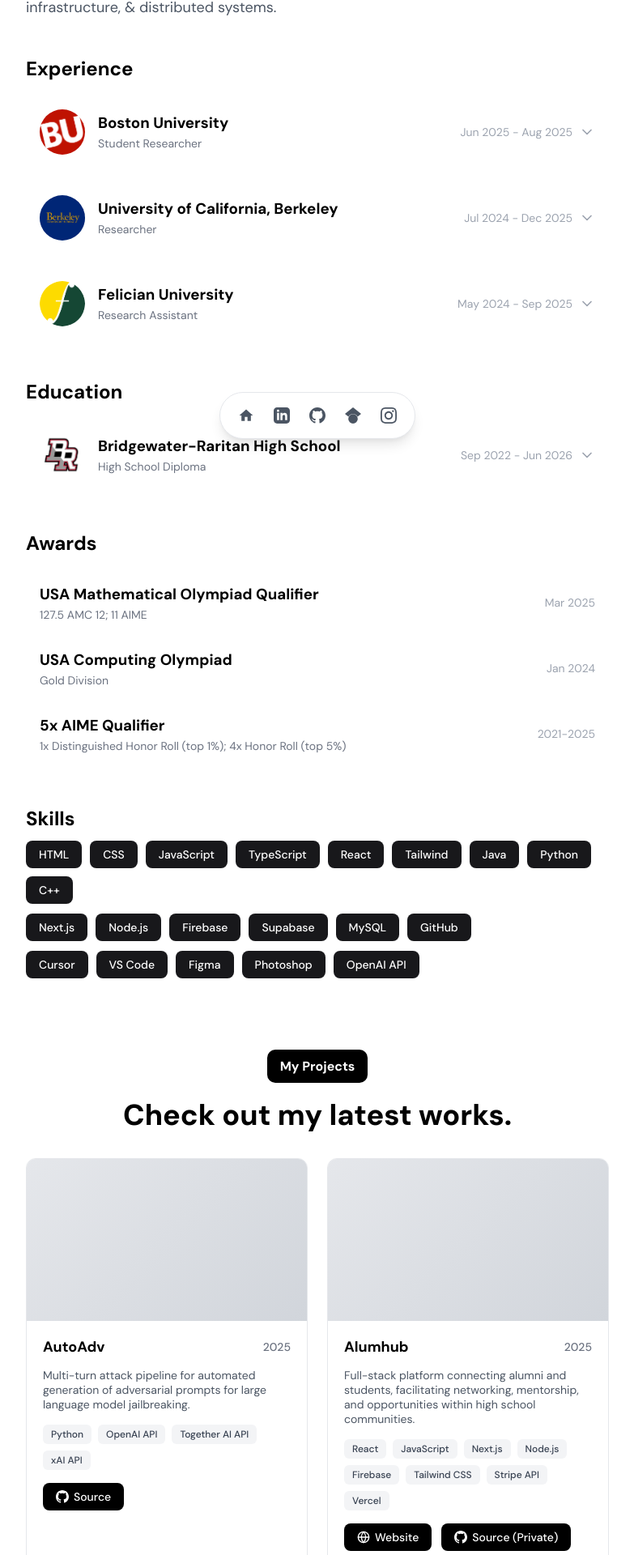
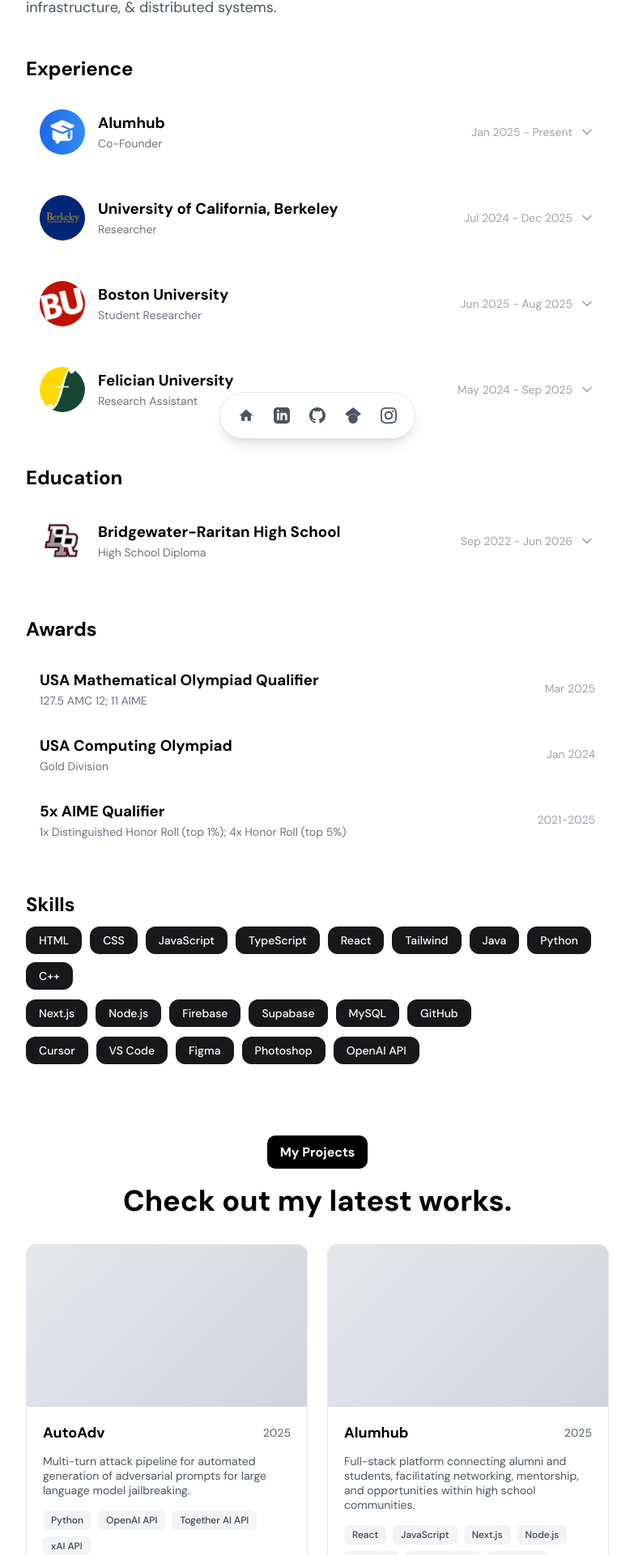
Before and after one commit to andrewzagula/personalWebsite, a Next.js app: page / in a window 1280 px wide. Shown: the part 234-2154 px from the top of the page at 81% size, without its empty margins (248-1031 px from the left). Built offline with nearby package versions, Linux system fonts and the light colour scheme.

Commit message:
added Alumhub experience

```diff
--- a/app/page.module.css
+++ b/app/page.module.css
@@ -271,7 +271,7 @@
   background-color: #18181b;
   color: white;
   padding: 8px 16px;
-  border-radius: 8px;
+  border-radius: 12px;
   font-size: 14px;
   font-weight: 500;
 }
--- a/app/page.tsx
+++ b/app/page.tsx
@@ -43,7 +43,117 @@ export default function Home() {
           <h2 className={styles.sectionTitleLarge}>Experience</h2>
 
           <div className={styles.itemList}>
-            {/* Job 1 */}
+            {/* Job 1 - Alumhub */}
+            <div className={styles.itemContainer}>
+              <div className={styles.item} onClick={() => toggleItem('work-4')}>
+                <div className={styles.itemLogo}>
+                  <Image
+                    src="/AH.png"
+                    alt="Alumhub"
+                    width={56}
+                    height={56}
+                    className={styles.itemLogoImage}
+                    quality={100}
+                    unoptimized
+                  />
+                </div>
+                <div className={styles.itemContent}>
+                  <div>
+                    <h3 className={styles.itemTitle}>Alumhub</h3>
+                    <p className={styles.itemSubtitle}>Co-Founder</p>
+                  </div>
+                  <div className={styles.itemRight}>
+                    <span className={styles.itemDate}>Jan 2025 - Present</span>
+                    <svg
+                      className={`${styles.chevron} ${expandedItems.has('work-4') ? styles.chevronExpanded : ''}`}
+                      xmlns="http://www.w3.org/2000/svg"
+                      width="20"
+                      height="20"
+                      viewBox="0 0 24 24"
+                      fill="none"
+                      stroke="currentColor"
+                      strokeWidth="2"
+                      strokeLinecap="round"
+                      strokeLinejoin="round"
+                    >
+                      <polyline points="6 9 12 15 18 9"></polyline>
+                    </svg>
+                  </div>
+                </div>
+              </div>
+              {expandedItems.has('work-4') && (
+                <div className={styles.itemDetails}>
+                  <p className={styles.itemDescription}>
+                    Students learning from alumni who've been there.
+                  </p>
+                  <a href="https://thealumhub.com" target="_blank" rel="noopener noreferrer" className={styles.arxivLink}>
+                    <svg xmlns="http://www.w3.org/2000/svg" width="14" height="14" viewBox="0 0 24 24" fill="none" stroke="currentColor" strokeWidth="2" strokeLinecap="round" strokeLinejoin="round">
+                      <path d="M18 13v6a2 2 0 0 1-2 2H5a2 2 0 0 1-2-2V8a2 2 0 0 1 2-2h6"></path>
+                      <polyline points="15 3 21 3 21 9"></polyline>
+                      <line x1="10" y1="14" x2="21" y2="3"></line>
+                    </svg>
+                    Website
+                  </a>
+                </div>
+              )}
+            </div>
+
+            {/* Job 2 - UC Berkeley */}
+            <div className={styles.itemContainer}>
+              <div className={styles.item} onClick={() => toggleItem('work-2')}>
+                <div className={styles.itemLogo}>
+                  <Image
+                    src="/UCB.png"
+                    alt="UC Berkeley"
+                    width={56}
+                    height={56}
+                    className={styles.itemLogoImage}
+                    quality={100}
+                    unoptimized
+                  />
+                </div>
+                <div className={styles.itemContent}>
+                  <div>
+                    <h3 className={styles.itemTitle}>University of California, Berkeley</h3>
+                    <p className={styles.itemSubtitle}>Researcher</p>
+                  </div>
+                  <div className={styles.itemRight}>
+                    <span className={styles.itemDate}>Jul 2024 - Dec 2025</span>
+                    <svg
+                      className={`${styles.chevron} ${expandedItems.has('work-2') ? styles.chevronExpanded : ''}`}
+                      xmlns="http://www.w3.org/2000/svg"
+                      width="20"
+                      height="20"
+                      viewBox="0 0 24 24"
+                      fill="none"
+                      stroke="currentColor"
+                      strokeWidth="2"
+                      strokeLinecap="round"
+                      strokeLinejoin="round"
+                    >
+                      <polyline points="6 9 12 15 18 9"></polyline>
+                    </svg>
+                  </div>
+                </div>
+              </div>
+              {expandedItems.has('work-2') && (
+                <div className={styles.itemDetails}>
+                  <p className={styles.itemDescription}>
+                    Automated adversarial prompting for multi-turn LLM jailbreaking; first-author @ NeurIPS 2025 Lock-LLM Workshop
+                  </p>
+                  <a href="https://arxiv.org/abs/2511.02376" target="_blank" rel="noopener noreferrer" className={styles.arxivLink}>
+                    <svg xmlns="http://www.w3.org/2000/svg" width="14" height="14" viewBox="0 0 24 24" fill="none" stroke="currentColor" strokeWidth="2" strokeLinecap="round" strokeLinejoin="round">
+                      <path d="M18 13v6a2 2 0 0 1-2 2H5a2 2 0 0 1-2-2V8a2 2 0 0 1 2-2h6"></path>
+                      <polyline points="15 3 21 3 21 9"></polyline>
+                      <line x1="10" y1="14" x2="21" y2="3"></line>
+                    </svg>
+                    arXiv
+                  </a>
+                </div>
+              )}
+            </div>
+
+            {/* Job 3 - Boston University */}
             <div className={styles.itemContainer}>
               <div className={styles.item} onClick={() => toggleItem('work-1')}>
                 <div className={styles.itemLogo}>
@@ -105,62 +215,7 @@ export default function Home() {
               )}
             </div>
 
-            {/* Job 2 */}
-            <div className={styles.itemContainer}>
-              <div className={styles.item} onClick={() => toggleItem('work-2')}>
-                <div className={styles.itemLogo}>
-                  <Image
-                    src="/UCB.png"
-                    alt="UC Berkeley"
-                    width={56}
-                    height={56}
-                    className={styles.itemLogoImage}
-                    quality={100}
-                    unoptimized
-                  />
-                </div>
-                <div className={styles.itemContent}>
-                  <div>
-                    <h3 className={styles.itemTitle}>University of California, Berkeley</h3>
-                    <p className={styles.itemSubtitle}>Researcher</p>
-                  </div>
-                  <div className={styles.itemRight}>
-                    <span className={styles.itemDate}>Jul 2024 - Dec 2025</span>
-                    <svg
-                      className={`${styles.chevron} ${expandedItems.has('work-2') ? styles.chevronExpanded : ''}`}
-                      xmlns="http://www.w3.org/2000/svg"
-                      width="20"
-                      height="20"
-                      viewBox="0 0 24 24"
-                      fill="none"
-                      stroke="currentColor"
-                      strokeWidth="2"
-                      strokeLinecap="round"
-                      strokeLinejoin="round"
-                    >
-                      <polyline points="6 9 12 15 18 9"></polyline>
-                    </svg>
-                  </div>
-                </div>
-              </div>
-              {expandedItems.has('work-2') && (
-                <div className={styles.itemDetails}>
-                  <p className={styles.itemDescription}>
-                    Automated adversarial prompting for multi-turn LLM jailbreaking; first-author @ NeurIPS 2025 Lock-LLM Workshop
-                  </p>
-                  <a href="https://arxiv.org/abs/2511.02376" target="_blank" rel="noopener noreferrer" className={styles.arxivLink}>
-                    <svg xmlns="http://www.w3.org/2000/svg" width="14" height="14" viewBox="0 0 24 24" fill="none" stroke="currentColor" strokeWidth="2" strokeLinecap="round" strokeLinejoin="round">
-                      <path d="M18 13v6a2 2 0 0 1-2 2H5a2 2 0 0 1-2-2V8a2 2 0 0 1 2-2h6"></path>
-                      <polyline points="15 3 21 3 21 9"></polyline>
-                      <line x1="10" y1="14" x2="21" y2="3"></line>
-                    </svg>
-                    arXiv
-                  </a>
-                </div>
-              )}
-            </div>
-
-            {/* Job 3 */}
+            {/* Job 4 - Felician University */}
             <div className={styles.itemContainer}>
               <div className={styles.item} onClick={() => toggleItem('work-3')}>
                 <div className={styles.itemLogo}>
@@ -413,12 +468,6 @@ export default function Home() {
                     </svg>
                     Website
                   </a>
-                  <a href="#" className={styles.projectLink}>
-                    <svg xmlns="http://www.w3.org/2000/svg" width="16" height="16" viewBox="0 0 24 24" fill="currentColor">
-                      <path d="M12 0c-6.626 0-12 5.373-12 12 0 5.302 3.438 9.8 8.207 11.387.599.111.793-.261.793-.577v-2.234c-3.338.726-4.033-1.416-4.033-1.416-.546-1.387-1.333-1.756-1.333-1.756-1.089-.745.083-.729.083-.729 1.205.084 1.839 1.237 1.839 1.237 1.07 1.834 2.807 1.304 3.492.997.107-.775.418-1.305.762-1.604-2.665-.305-5.467-1.334-5.467-5.931 0-1.311.469-2.381 1.236-3.221-.124-.303-.535-1.524.117-3.176 0 0 1.008-.322 3.301 1.23.957-.266 1.983-.399 3.003-.404 1.02.005 2.047.138 3.006.404 2.291-1.552 3.297-1.23 3.297-1.23.653 1.653.242 2.874.118 3.176.77.84 1.235 1.911 1.235 3.221 0 4.609-2.807 5.624-5.479 5.921.43.372.823 1.102.823 2.222v3.293c0 .319.192.694.801.576 4.765-1.589 8.199-6.086 8.199-11.386 0-6.627-5.373-12-12-12z"/>
-                    </svg>
-                    Source (Private)
-                  </a>
                 </div>
               </div>
             </div>
```
Also changed, not shown: public/AH.png (added).
